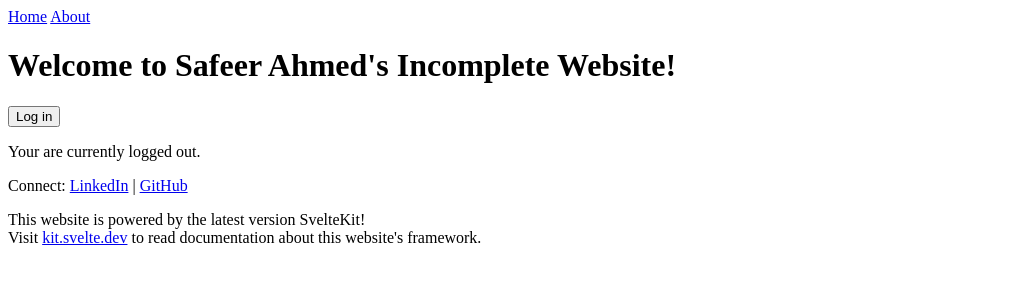
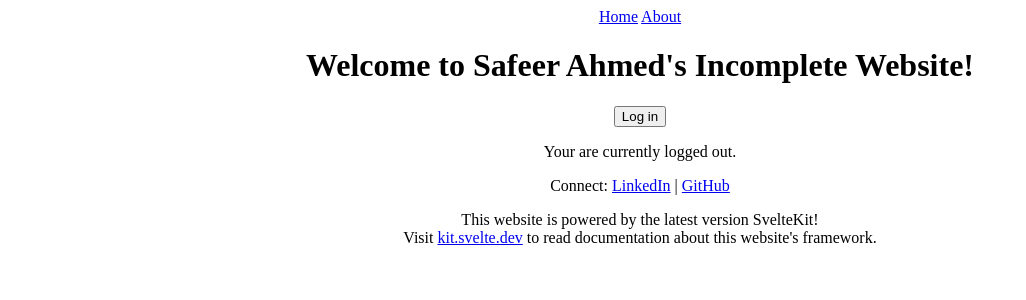
Before and after one commit to sahme73/personal-website, a SvelteKit app: page / in a window 1280 px wide. Shown: the top 300 px of the page, without its empty margins (0-1026 px from the left). Built offline with nearby package versions, Linux system fonts and the light colour scheme.

Commit message:
Centered everything for now -- more advanced styling is in the works.

```diff
--- a/src/routes/+layout.svelte
+++ b/src/routes/+layout.svelte
@@ -6,13 +6,19 @@
     let name = 'Safeer Ahmed';
 </script>
 
-<nav>
+<nav style="text-align:center">
     <a href="/">Home</a>
     <a href="/about">About</a>
 </nav>
 
-<h1>Welcome to {name}'s Incomplete Website!</h1>
+<h1 class="center">Welcome to {name}'s Incomplete Website!</h1>
 
 <slot></slot>
 
 <FooterComponent/>
+
+<style>
+    .center {
+        text-align: center;
+    }
+</style>
--- a/src/routes/about/resume_component.svelte
+++ b/src/routes/about/resume_component.svelte
@@ -13,15 +13,19 @@
 </script>
 
 {#if !user.downloaded}
+    <div style="text-align:center">
         <button class="button_unpressed" on:click={DownloadResume}>
             <a href="./files/Safeer Ahmed 2023.pdf" download="SafeerAhmed2023">Download Resume</a>
         </button>
+    </div>
 {/if}
 
 {#if user.downloaded}
+    <div style="text-align:center">
         <button class="button_pressed">
             Resume Downloaded
         </button>
+    </div>
 {/if}
 
 <style>
--- a/src/routes/footer_component.svelte
+++ b/src/routes/footer_component.svelte
@@ -1,4 +1,4 @@
-<footer>
+<footer class="center">
     <p>
         Connect: <a href="https://www.linkedin.com/in/safeer-ahmed-uiuc/" target="_blank" rel="noopener noreferrer">LinkedIn</a>
          | <a href="https://www.github.com/sahme73/" target="_blank" rel="noopener noreferrer">GitHub</a>
@@ -9,3 +9,9 @@
         Visit <a href="https://kit.svelte.dev" target="_blank" rel="noopener noreferrer">kit.svelte.dev</a> to read documentation about this website's framework.
     </p>
 </footer>
+
+<style>
+    .center {
+        text-align: center;
+    }
+</style>
--- a/src/routes/sample_login.svelte
+++ b/src/routes/sample_login.svelte
@@ -21,17 +21,21 @@
 </script>
 
 {#if user.loggedIn}
+	<div style="text-align:center">
 		<button on:click={toggle}>
 			Log out
 		</button>
+	</div>
 {/if}
 
 {#if !user.loggedIn}
+	<div style="text-align:center">
 		<button on:click={toggle}>
 			Log in
 		</button>
+	</div>
 {/if}
 
-<p>
+<p style="text-align:center">
 	Your are currently {status}.
 </p>
```
Lines whose indentation alone changed are shown as unchanged.
